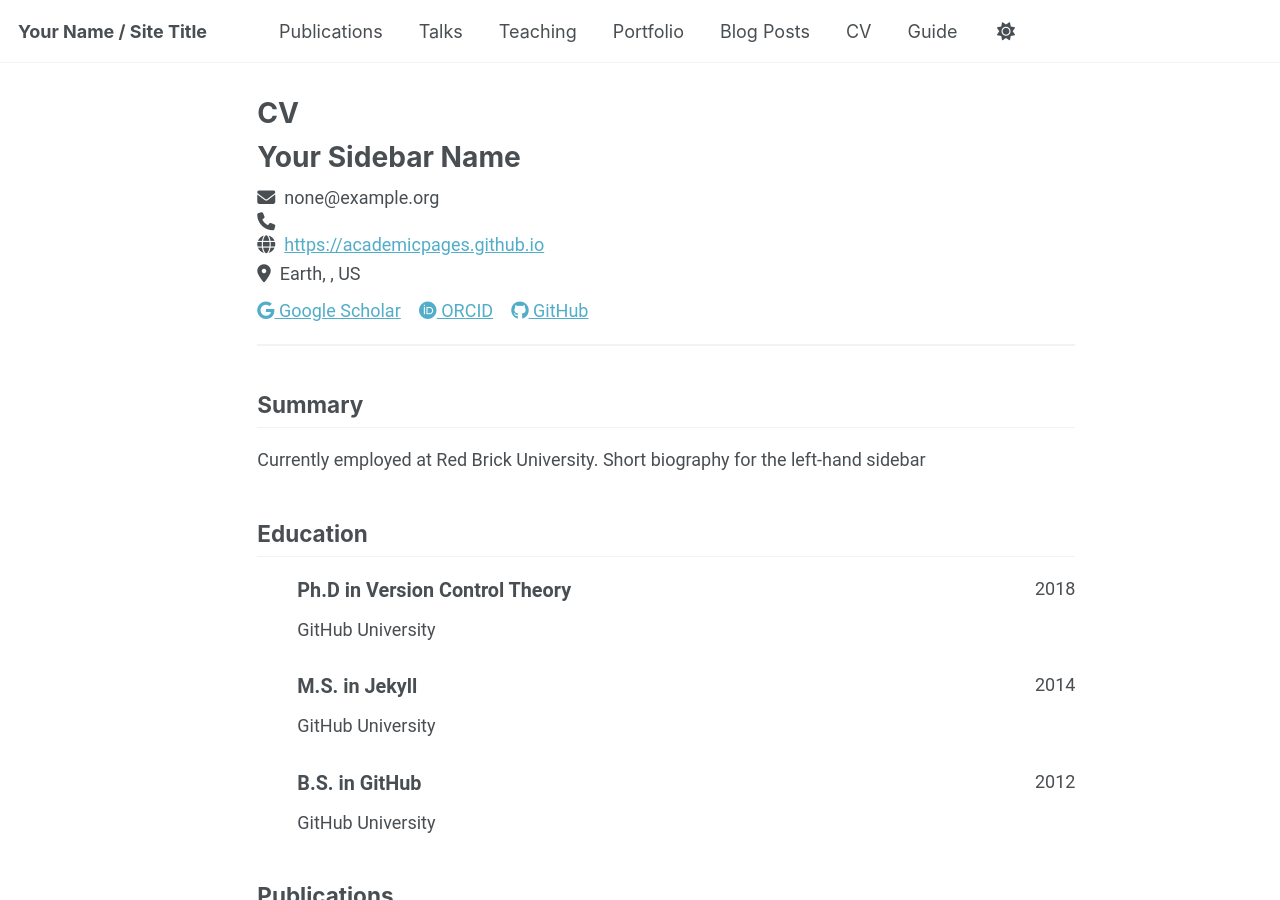
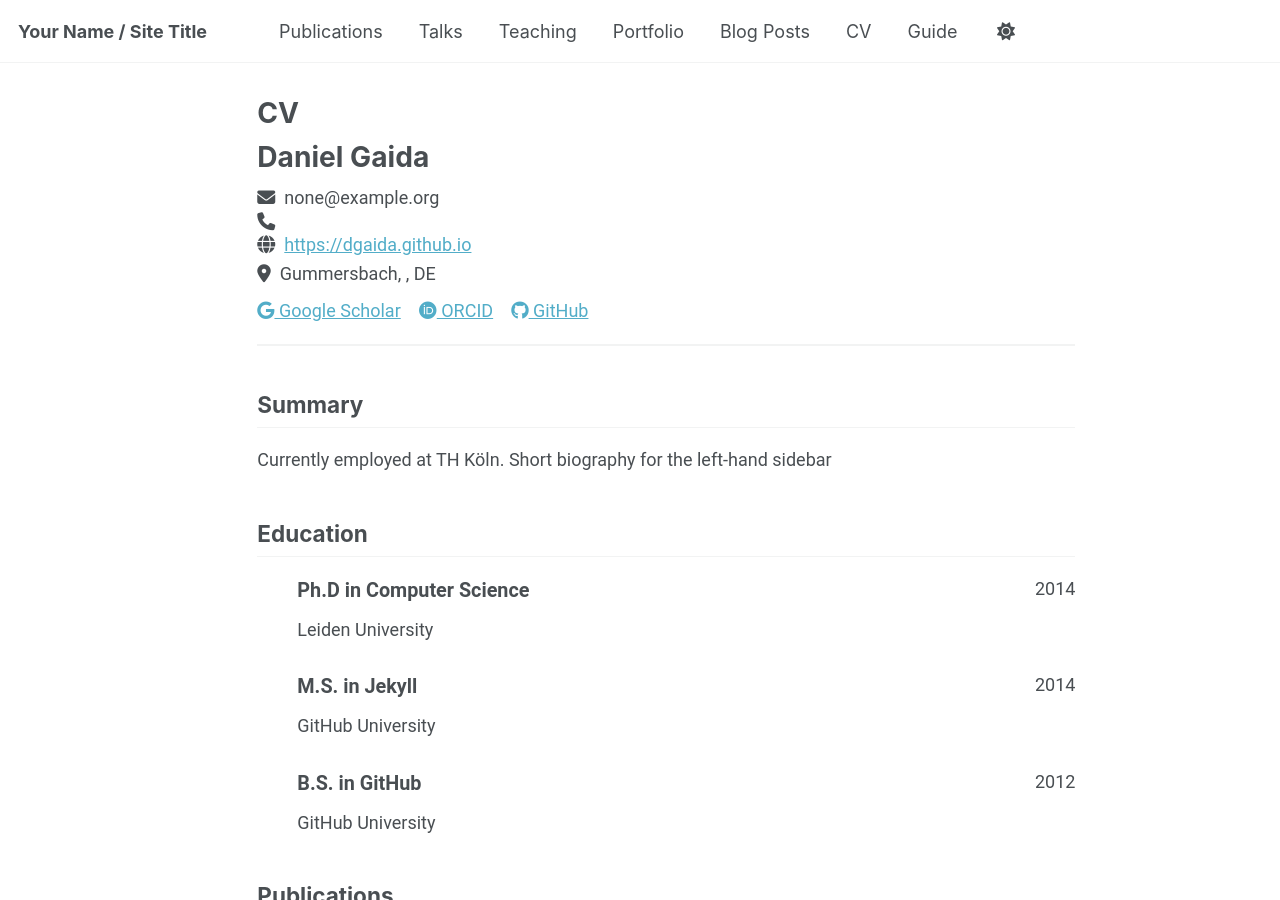
Before and after one commit to dgaida/dgaida.github.io, a Jekyll site: the page built from _pages/cv-json.md, in a window 1280 px wide and 900 px high. Built offline with Jekyll 4.4.1, drawn with Linux system fonts in a browser that asks for light colours; a script that is not in the unit is left out; some of the changed text lies outside the part shown.

Commit message:
Update cv.json

```diff
--- a/_data/cv.json
+++ b/_data/cv.json
@@ -1,22 +1,22 @@
 {
   "basics": {
-    "name": "Your Sidebar Name",
+    "name": "Daniel Gaida",
     "email": "none@example.org",
     "phone": "",
-    "website": "https://academicpages.github.io",
-    "summary": "Currently employed at Red Brick University. Short biography for the left-hand sidebar",
+    "website": "https://dgaida.github.io",
+    "summary": "Currently employed at TH Köln. Short biography for the left-hand sidebar",
     "location": {
       "address": "",
-      "postalCode": "",
-      "city": "Earth",
-      "countryCode": "US",
+      "postalCode": "51643",
+      "city": "Gummersbach",
+      "countryCode": "DE",
       "region": ""
     },
     "profiles": [
       {
         "network": "Google Scholar",
         "username": "",
-        "url": "https://scholar.google.com/citations?user=PS_CX0AAAAAJ"
+        "url": "https://scholar.google.de/citations?user=vJNZo7AAAAAJ"
       },
       {
         "network": "ORCID",
@@ -25,19 +25,19 @@
       },
       {
         "network": "GitHub",
-        "username": "academicpages",
-        "url": "https://github.com/academicpages"
+        "username": "dgaida",
+        "url": "https://github.com/dgaida"
       }
     ]
   },
   "work": [],
   "education": [
     {
-      "institution": "GitHub University",
-      "area": "Ph.D in Version Control Theory",
+      "institution": "Leiden University",
+      "area": "Ph.D in Computer Science",
       "studyType": "",
       "startDate": "",
-      "endDate": "2018",
+      "endDate": "2014",
       "gpa": null,
       "courses": []
     },
@@ -126,9 +126,9 @@
   ],
   "teaching": [
     {
-      "course": "Teaching experience 1",
-      "institution": "University 1, Department",
-      "date": "2014-01-01",
+      "course": "Künstliche Intelligenz",
+      "institution": "TH Köln, Computer Science",
+      "date": "2021-10-01",
       "role": "Undergraduate course",
       "description": ""
     },
```
